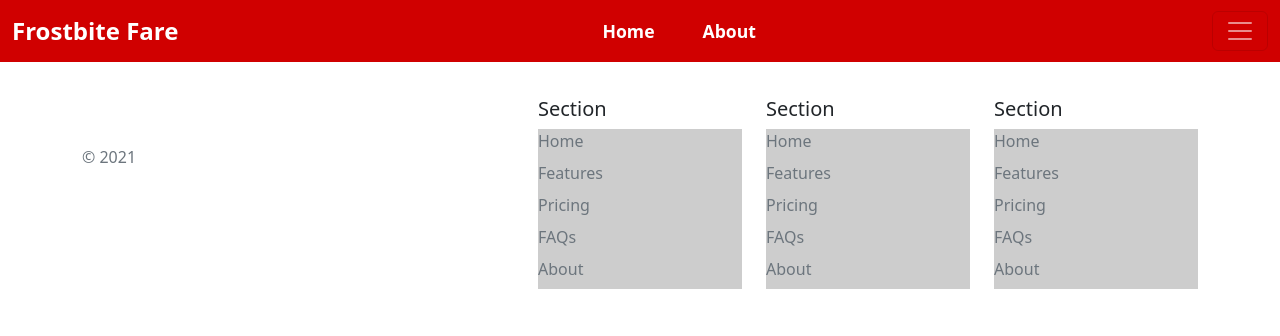
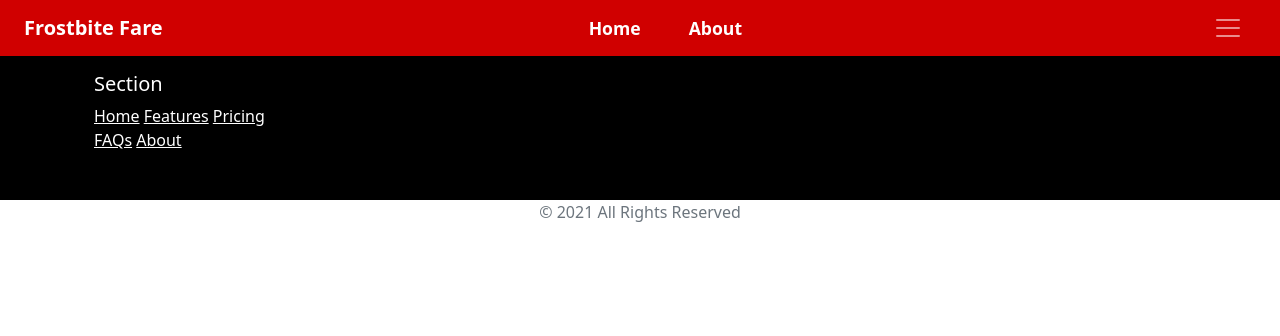
Before and after one commit to Amnecia/ProjectFinal_Kelompok1_EVGA, a Flask app: page / in a window 1280 px wide. Shown: the top 336 px of the page. Run offline with Flask 3, Linux system fonts and the light colour scheme; some libraries are stand-ins or nearby versions; some web fonts are replaced.

Commit message:
Fourth Changes

```diff
--- a/static/assets/mystyle.css
+++ b/static/assets/mystyle.css
@@ -75,3 +75,11 @@ body {
 .logout svg {
     margin-right: 10px;
 }
+
+.footer {
+  background-color: black;
+}
+
+h5{
+
+}
--- a/templates/footer.html
+++ b/templates/footer.html
@@ -4,54 +4,35 @@
     <meta charset="UTF-8">
     <meta name="viewport" content="width=device-width, initial-scale=1.0">
     <title>Document</title>
+    <!-- Bootstrap CSS -->
+    <link href="https://stackpath.bootstrapcdn.com/bootstrap/5.1.0/css/bootstrap.min.css" rel="stylesheet">
+    <style>
+        /* Remove background color from nav-link-footer */
+        .nav-link-footer {
+            background-color: transparent !important; /* Set to transparent */
+            color: white; /* Add text color */
+        }
+    </style>
 </head>
 <body>
-    <div class="container">
-        <footer class="row row-cols-5 py-5 my-5 border-top">
-          <div class="col">
-            <a href="/" class="d-flex align-items-center mb-3 link-dark text-decoration-none">
-              <svg class="bi me-2" width="40" height="32"><use xlink:href="#bootstrap"></use></svg>
-            </a>
-            <p class="text-muted">© 2021</p>
-          </div>
+    <footer class="footer py-5 mt-4">
+        <div class="container">
+            <div class="row row-cols-5">
+                <div class="col">
+                    <h5 style="color:white;">Section</h5>
 
-          <div class="col">
+                      <a href="#" class="nav-link-footer">Home</a></li>
+                      <a href="#" class="nav-link-footer">Features</a></li>
+                      <a href="#" class="nav-link-footer">Pricing</a></li>
+                      <a href="#" class="nav-link-footer">FAQs</a></li>
+                      <a href="#" class="nav-link-footer">About</a></li>
+                </div>
+            </div>
+        </div>
+    </footer>
+    <p class="text-muted text-center">© 2021 All Rights Reserved</p>
 
-          </div>
-
-          <div class="col">
-            <h5>Section</h5>
-            <ul class="nav flex-column">
-              <li class="nav-item mb-2"><a href="#" class="nav-link p-0 text-muted">Home</a></li>
-              <li class="nav-item mb-2"><a href="#" class="nav-link p-0 text-muted">Features</a></li>
-              <li class="nav-item mb-2"><a href="#" class="nav-link p-0 text-muted">Pricing</a></li>
-              <li class="nav-item mb-2"><a href="#" class="nav-link p-0 text-muted">FAQs</a></li>
-              <li class="nav-item mb-2"><a href="#" class="nav-link p-0 text-muted">About</a></li>
-            </ul>
-          </div>
-
-          <div class="col">
-            <h5>Section</h5>
-            <ul class="nav flex-column">
-              <li class="nav-item mb-2"><a href="#" class="nav-link p-0 text-muted">Home</a></li>
-              <li class="nav-item mb-2"><a href="#" class="nav-link p-0 text-muted">Features</a></li>
-              <li class="nav-item mb-2"><a href="#" class="nav-link p-0 text-muted">Pricing</a></li>
-              <li class="nav-item mb-2"><a href="#" class="nav-link p-0 text-muted">FAQs</a></li>
-              <li class="nav-item mb-2"><a href="#" class="nav-link p-0 text-muted">About</a></li>
-            </ul>
-          </div>
-
-          <div class="col">
-            <h5>Section</h5>
-            <ul class="nav flex-column">
-              <li class="nav-item mb-2"><a href="#" class="nav-link p-0 text-muted">Home</a></li>
-              <li class="nav-item mb-2"><a href="#" class="nav-link p-0 text-muted">Features</a></li>
-              <li class="nav-item mb-2"><a href="#" class="nav-link p-0 text-muted">Pricing</a></li>
-              <li class="nav-item mb-2"><a href="#" class="nav-link p-0 text-muted">FAQs</a></li>
-              <li class="nav-item mb-2"><a href="#" class="nav-link p-0 text-muted">About</a></li>
-            </ul>
-          </div>
-        </footer>
-      </div>
+    <!-- Bootstrap JS (optional) -->
+    <script src="https://stackpath.bootstrapcdn.com/bootstrap/5.1.0/js/bootstrap.bundle.min.js"></script>
 </body>
 </html>
```
